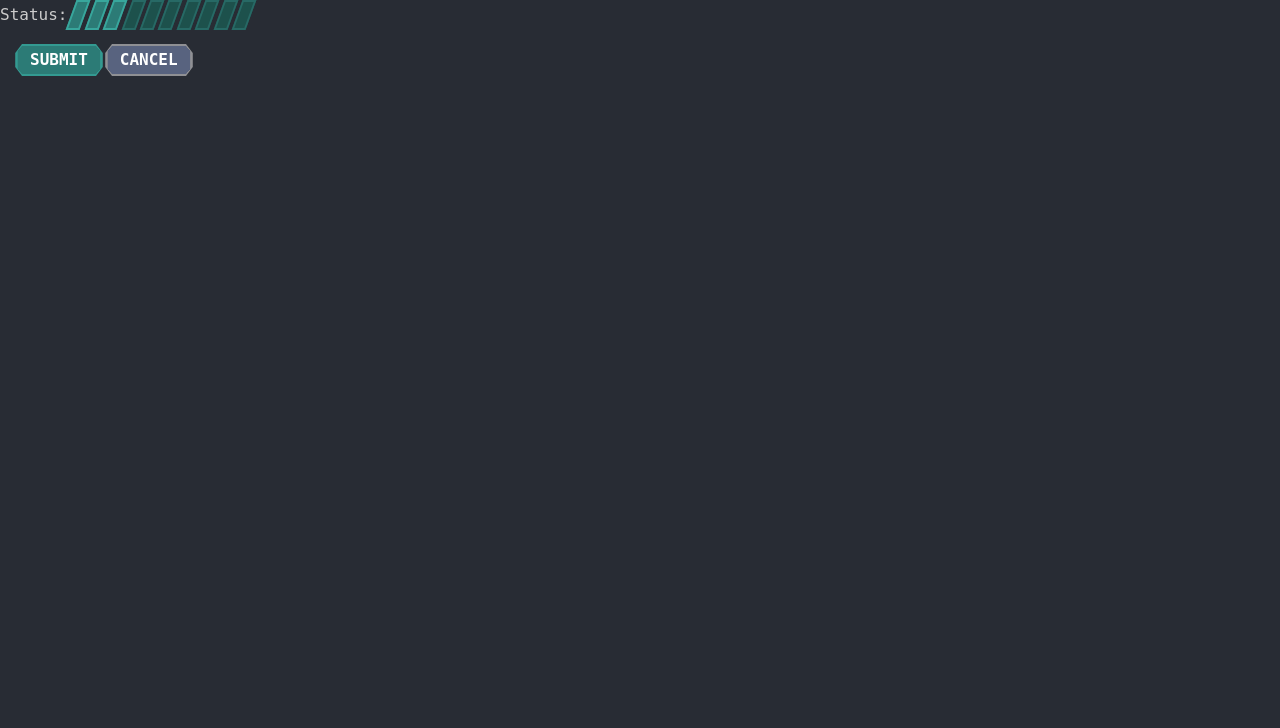
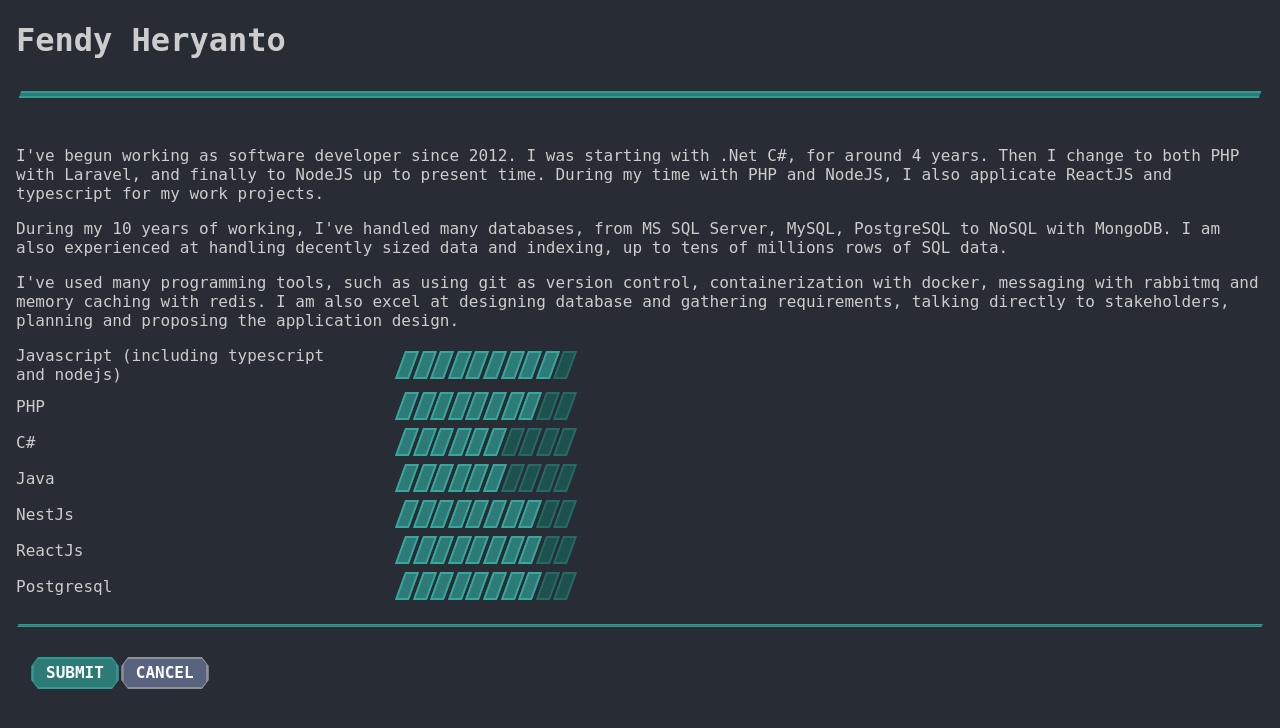
Before and after one commit to fendy3002/interview-tests, a React (Create React App) app in the folder homepage2/: page / in a window 1280 px wide. Shown: the top 728 px of the page. Built offline with nearby package versions, Linux system fonts and the light colour scheme.

Commit message:
add more components

```diff
--- a/homepage2/src/App.tsx
+++ b/homepage2/src/App.tsx
@@ -1,14 +1,25 @@
 import React from "react";
+import { Introduction } from "./components/Introduction";
+import { PersonalStatus } from "./components/PersonalStatus";
 import { StatusBar } from "./components/StatusBar";
 import "./css/index.scss";
 
 function App() {
   return (
     <>
-      <div style={{ display: "flex", height: "30px", lineHeight: "30px" }}>
-        <div>Status:</div>
-        <StatusBar point={3} />
+      <h1>
+        Fendy Heryanto
+        <hr />
+      </h1>
+      <div className="row">
+        <Introduction />
       </div>
+      <div className="row">
+        <PersonalStatus />
+        <div className="row"></div>
+      </div>
+      <div style={{ width: "200px", marginLeft: "32px" }}></div>
+      <hr />
       <div style={{ padding: "14px" }}>
         <button className="btn primary" type="button">
           Submit
--- /dev/null
+++ b/homepage2/src/components/Introduction.tsx
@@ -0,0 +1,28 @@
+export const Introduction = () => {
+  return (
+    <>
+      <div>
+        <p>
+          I've begun working as software developer since 2012. I was starting
+          with .Net C#, for around 4 years. Then I change to both PHP with
+          Laravel, and finally to NodeJS up to present time. During my time with
+          PHP and NodeJS, I also applicate ReactJS and typescript for my work
+          projects.
+        </p>
+        <p>
+          During my 10 years of working, I've handled many databases, from MS
+          SQL Server, MySQL, PostgreSQL to NoSQL with MongoDB. I am also
+          experienced at handling decently sized data and indexing, up to tens
+          of millions rows of SQL data.
+        </p>
+        <p>
+          I've used many programming tools, such as using git as version
+          control, containerization with docker, messaging with rabbitmq and
+          memory caching with redis. I am also excel at designing database and
+          gathering requirements, talking directly to stakeholders, planning and
+          proposing the application design.
+        </p>
+      </div>
+    </>
+  );
+};
--- /dev/null
+++ b/homepage2/src/components/PersonalStatus.tsx
@@ -0,0 +1,50 @@
+import { StatusBar } from "./StatusBar";
+
+export const PersonalStatus = () => {
+  return (
+    <div>
+      <div className="row mb-1">
+        <div className="col">Javascript (including typescript and nodejs)</div>
+        <div className="col">
+          <StatusBar point={9} />
+        </div>
+      </div>
+      <div className="row mb-1">
+        <div className="col">PHP</div>
+        <div className="col">
+          <StatusBar point={8} />
+        </div>
+      </div>
+      <div className="row mb-1">
+        <div className="col">C#</div>
+        <div className="col">
+          <StatusBar point={6} />
+        </div>
+      </div>
+      <div className="row mb-1">
+        <div className="col">Java</div>
+        <div className="col">
+          <StatusBar point={6} />
+        </div>
+      </div>
+      <div className="row mb-1">
+        <div className="col">NestJs</div>
+        <div className="col">
+          <StatusBar point={8} />
+        </div>
+      </div>
+      <div className="row mb-1">
+        <div className="col">ReactJs</div>
+        <div className="col">
+          <StatusBar point={8} />
+        </div>
+      </div>
+      <div className="row mb-1">
+        <div className="col">Postgresql</div>
+        <div className="col">
+          <StatusBar point={8} />
+        </div>
+      </div>
+    </div>
+  );
+};
--- a/homepage2/src/css/index.scss
+++ b/homepage2/src/css/index.scss
@@ -1,7 +1,8 @@
 @import 'variables';
+@import 'layout';
 
 body {
-  margin: 0;
+  margin: 0 $spacing-two 0 $spacing-two;
   // font-family: -apple-system, BlinkMacSystemFont, 'Segoe UI', 'Roboto', 'Oxygen',
   //   'Ubuntu', 'Cantarell', 'Fira Sans', 'Droid Sans', 'Helvetica Neue',
   //   sans-serif;
@@ -19,6 +20,26 @@ code {
     monospace;
 }
 
+hr {
+  display: block;
+  background-color: $primary;
+  border: 0;
+  padding: 0;
+  transform: skew(-20deg);
+  margin: 1em 2px 1em 2px;
+  height: 1px;
+  border-top: 1px solid $primary-light;
+  border-bottom: 1px solid $primary-light;
+  width: calc(100% - 4px);
+}
+
+h1 > hr {
+  margin: 1em 4px 1em 4px;
+  height: 3px;
+  border-top: 2px solid $primary-light;
+  border-bottom: 2px solid $primary-light;
+  width: calc(100% - 8px);
+}
 
 /*
   BUTTON
--- /dev/null
+++ b/homepage2/src/css/layout.scss
@@ -0,0 +1,17 @@
+div.row {
+  display: flex;
+  flex-direction: row;
+  justify-content: space-between;
+  align-items: center;
+}
+
+div.row > div {
+  flex: 1;
+}
+
+.mb-1 {
+  margin-bottom: $spacing-one;
+}
+
+div.column {
+}
--- a/homepage2/src/css/variables.scss
+++ b/homepage2/src/css/variables.scss
@@ -18,3 +18,6 @@ $text-color: #CCCCCC;
 $text-color-primary: #FFFFFF;
 
 $font-main: 'Droid Sans Mono', 'monospace', monospace;
+
+$spacing-one: 8px;
+$spacing-two: 16px;
```
